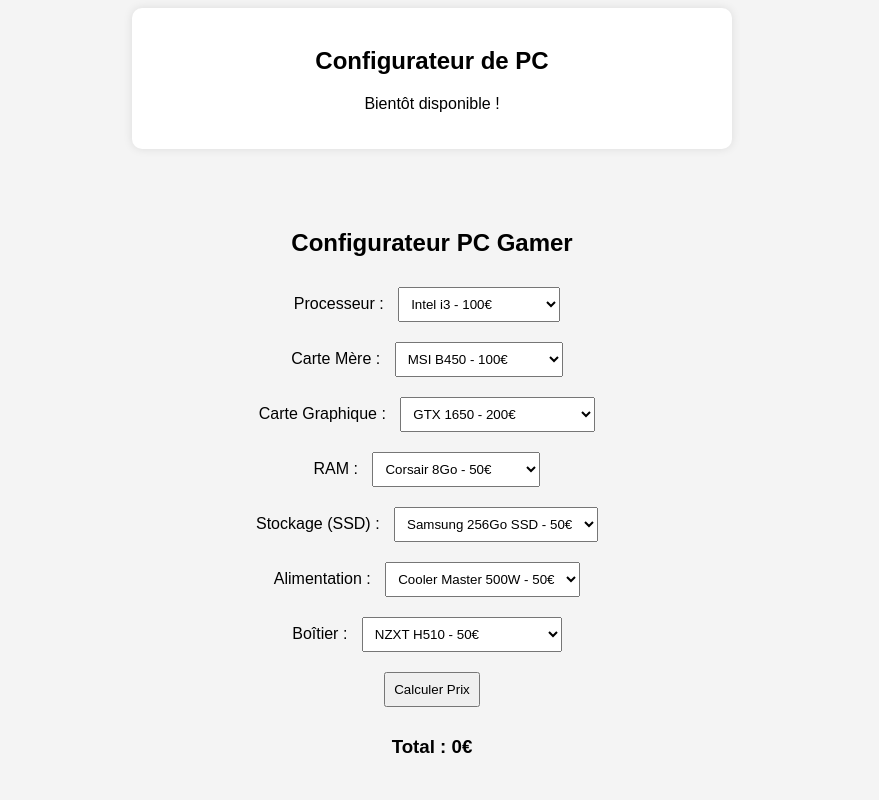
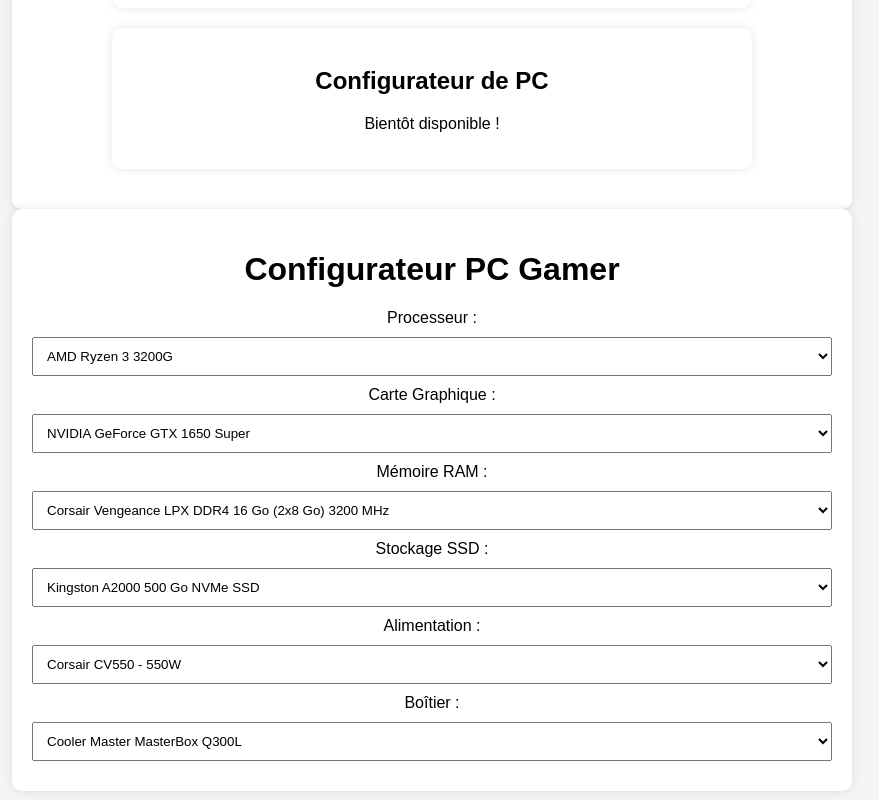
Before and after one commit to Zerox-00/Pc-gamer-config, a plain HTML site: page index.html in a window 1280 px wide. Shown: the part 502-1302 px from the top of the page, without its empty margins (208-1087 px from the left). Drawn offline with Linux system fonts and the light colour scheme.

Commit message:
Update index.html

```diff
--- a/index.html
+++ b/index.html
@@ -70,97 +70,124 @@
     <meta name="viewport" content="width=device-width, initial-scale=1.0">
     <title>Configurateur PC Gamer</title>
     <style>
-        body { font-family: Arial, sans-serif; text-align: center; }
-        .container { max-width: 600px; margin: auto; }
-        select, button { margin: 10px; padding: 8px; }
+        body {
+            font-family: Arial, sans-serif;
+            margin: 20px;
+            background-color: #f4f4f4;
+        }
+        .container {
+            max-width: 800px;
+            margin: auto;
+            background: white;
+            padding: 20px;
+            border-radius: 10px;
+            box-shadow: 0 0 10px rgba(0, 0, 0, 0.1);
+        }
+        h1 {
+            text-align: center;
+        }
+        select {
+            width: 100%;
+            padding: 10px;
+            margin: 10px 0;
+        }
+        .result {
+            margin-top: 20px;
+            padding: 10px;
+            background: #e2e2e2;
+            border-radius: 5px;
+        }
     </style>
 </head>
 <body>
     <div class="container">
-        <h2>Configurateur PC Gamer</h2>
+        <h1>Configurateur PC Gamer</h1>
 
-        <label>Processeur :</label>
+        <label for="cpu">Processeur :</label>
         <select id="cpu">
-            <option value="100">Intel i3 - 100€</option>
-            <option value="200">Intel i5 - 200€</option>
-            <option value="350">Intel i7 - 350€</option>
-            <option value="500">Intel i9 - 500€</option>
-            <option value="120">AMD Ryzen 3 - 120€</option>
-            <option value="220">AMD Ryzen 5 - 220€</option>
-            <option value="370">AMD Ryzen 7 - 370€</option>
-            <option value="520">AMD Ryzen 9 - 520€</option>
+            <optgroup label="AMD Ryzen 3">
+                <option>AMD Ryzen 3 3200G</option>
+                <option>AMD Ryzen 3 3100</option>
+                <option>AMD Ryzen 3 3300X</option>
+                <option>AMD Ryzen 3 2200G</option>
+            </optgroup>
+            <optgroup label="AMD Ryzen 5">
+                <option>AMD Ryzen 5 5600X</option>
+                <option>AMD Ryzen 5 3600</option>
+                <option>AMD Ryzen 5 7600X</option>
+                <option>AMD Ryzen 5 3400G</option>
+                <option>AMD Ryzen 5 5500</option>
+            </optgroup>
+            <optgroup label="Intel Core i3">
+                <option>Intel Core i3-12100F</option>
+                <option>Intel Core i3-12100</option>
+                <option>Intel Core i3-10100F</option>
+                <option>Intel Core i3-9300</option>
+                <option>Intel Core i3-8100</option>
+            </optgroup>
+            <optgroup label="Intel Core i5">
+                <option>Intel Core i5-13600K</option>
+                <option>Intel Core i5-12600K</option>
+                <option>Intel Core i5-11600K</option>
+                <option>Intel Core i5-10400F</option>
+                <option>Intel Core i5-9600K</option>
+            </optgroup>
         </select>
-        <br>
 
-        <label>Carte Mère :</label>
-        <select id="motherboard">
-            <option value="100">MSI B450 - 100€</option>
-            <option value="150">ASUS B550 - 150€</option>
-            <option value="200">Gigabyte X570 - 200€</option>
+        <label for="gpu">Carte Graphique :</label>
+        <select id="gpu">
+            <optgroup label="NVIDIA GTX">
+                <option>NVIDIA GeForce GTX 1650 Super</option>
+                <option>NVIDIA GeForce GTX 1660 Super</option>
+                <option>NVIDIA GeForce GTX 1660 Ti</option>
+                <option>NVIDIA GeForce GTX 1650</option>
+                <option>NVIDIA GeForce GTX 1070</option>
+            </optgroup>
+            <optgroup label="NVIDIA RTX">
+                <option>NVIDIA GeForce RTX 3050</option>
+                <option>NVIDIA GeForce RTX 3060</option>
+                <option>NVIDIA GeForce RTX 3070</option>
+                <option>NVIDIA GeForce RTX 3080</option>
+                <option>NVIDIA GeForce RTX 3090</option>
+            </optgroup>
+            <optgroup label="AMD RX">
+                <option>AMD Radeon RX 6500 XT</option>
+                <option>AMD Radeon RX 6600</option>
+                <option>AMD Radeon RX 6700 XT</option>
+                <option>AMD Radeon RX 6800</option>
+                <option>AMD Radeon RX 6900 XT</option>
+            </optgroup>
         </select>
-        <br>
 
-        <label>Carte Graphique :</label>
-        <select id="gpu">
-            <option value="200">GTX 1650 - 200€</option>
-            <option value="300">RTX 3060 - 300€</option>
-            <option value="600">RTX 3070 - 600€</option>
-            <option value="1000">RTX 4090 - 1000€</option>
-            <option value="250">AMD RX 6600 - 250€</option>
-            <option value="500">AMD RX 6800 XT - 500€</option>
-            <option value="900">AMD RX 7900 XTX - 900€</option>
+        <label for="ram">Mémoire RAM :</label>
+        <select id="ram">
+            <optgroup label="DDR4">
+                <option>Corsair Vengeance LPX DDR4 16 Go (2x8 Go) 3200 MHz</option>
+                <option>G.Skill Ripjaws V DDR4 16 Go (2x8 Go) 3000 MHz</option>
+            </optgroup>
+            <optgroup label="DDR5">
+                <option>Corsair Vengeance DDR5 16GB (2 x 8GB) 5200MHz</option>
+                <option>Kingston FURY Beast DDR5 16GB (2 x 8GB) 5200MHz</option>
+            </optgroup>
         </select>
-        <br>
 
-        <label>RAM :</label>
-        <select id="ram">
-            <option value="50">Corsair 8Go - 50€</option>
-            <option value="80">G.Skill 16Go - 80€</option>
-            <option value="150">Kingston 32Go - 150€</option>
+        <label for="ssd">Stockage SSD :</label>
+        <select id="ssd">
+            <option>Kingston A2000 500 Go NVMe SSD</option>
+            <option>Crucial MX500 500 Go SSD</option>
         </select>
-        <br>
 
-        <label>Stockage (SSD) :</label>
-        <select id="storage">
-            <option value="50">Samsung 256Go SSD - 50€</option>
-            <option value="100">Crucial 512Go SSD - 100€</option>
-            <option value="150">WD Black 1To SSD - 150€</option>
+        <label for="psu">Alimentation :</label>
+        <select id="psu">
+            <option>Corsair CV550 - 550W</option>
+            <option>EVGA 500 W1 - 500W</option>
         </select>
-        <br>
 
-        <label>Alimentation :</label>
-        <select id="psu">
-            <option value="50">Cooler Master 500W - 50€</option>
-            <option value="80">Corsair 650W - 80€</option>
-            <option value="120">Seasonic 750W - 120€</option>
+        <label for="case">Boîtier :</label>
+        <select id="case">
+            <option>Cooler Master MasterBox Q300L</option>
+            <option>Thermaltake Versa H21</option>
         </select>
-        <br>
-
-        <label>Boîtier :</label>
-        <select id="case">
-            <option value="50">NZXT H510 - 50€</option>
-            <option value="100">Lian Li PC-O11 - 100€</option>
-            <option value="150">Corsair iCUE 5000X - 150€</option>
-        </select>
-        <br>
-
-        <button onclick="calculerPrix()">Calculer Prix</button>
-        <h3>Total : <span id="prixTotal">0</span>€</h3>
     </div>
-
-    <script>
-        function calculerPrix() {
-            let cpu = parseInt(document.getElementById("cpu").value);
-            let motherboard = parseInt(document.getElementById("motherboard").value);
-            let gpu = parseInt(document.getElementById("gpu").value);
-            let ram = parseInt(document.getElementById("ram").value);
-            let storage = parseInt(document.getElementById("storage").value);
-            let psu = parseInt(document.getElementById("psu").value);
-            let casePrice = parseInt(document.getElementById("case").value);
-
-            let total = cpu + motherboard + gpu + ram + storage + psu + casePrice;
-            document.getElementById("prixTotal").textContent = total;
-        }
-    </script>
 </body>
 </html>
```
